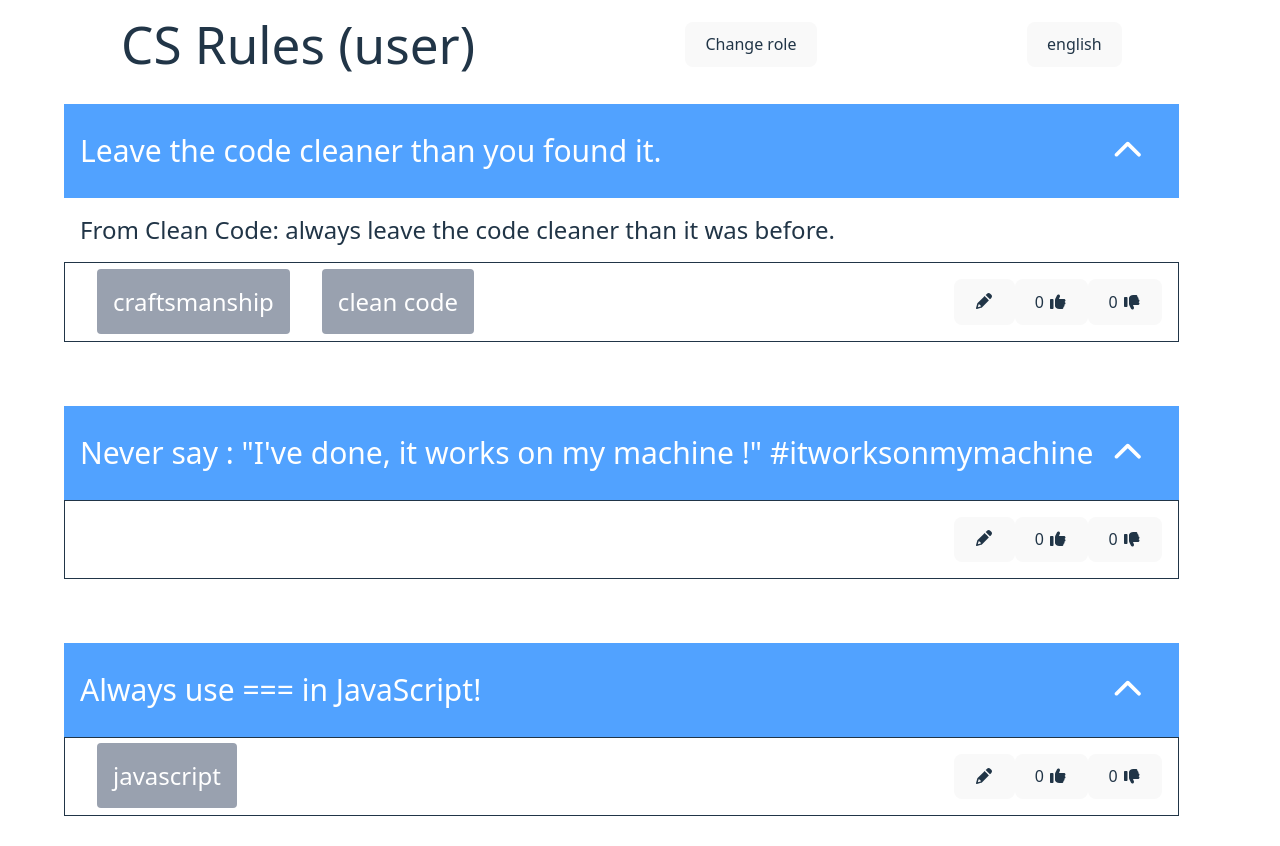
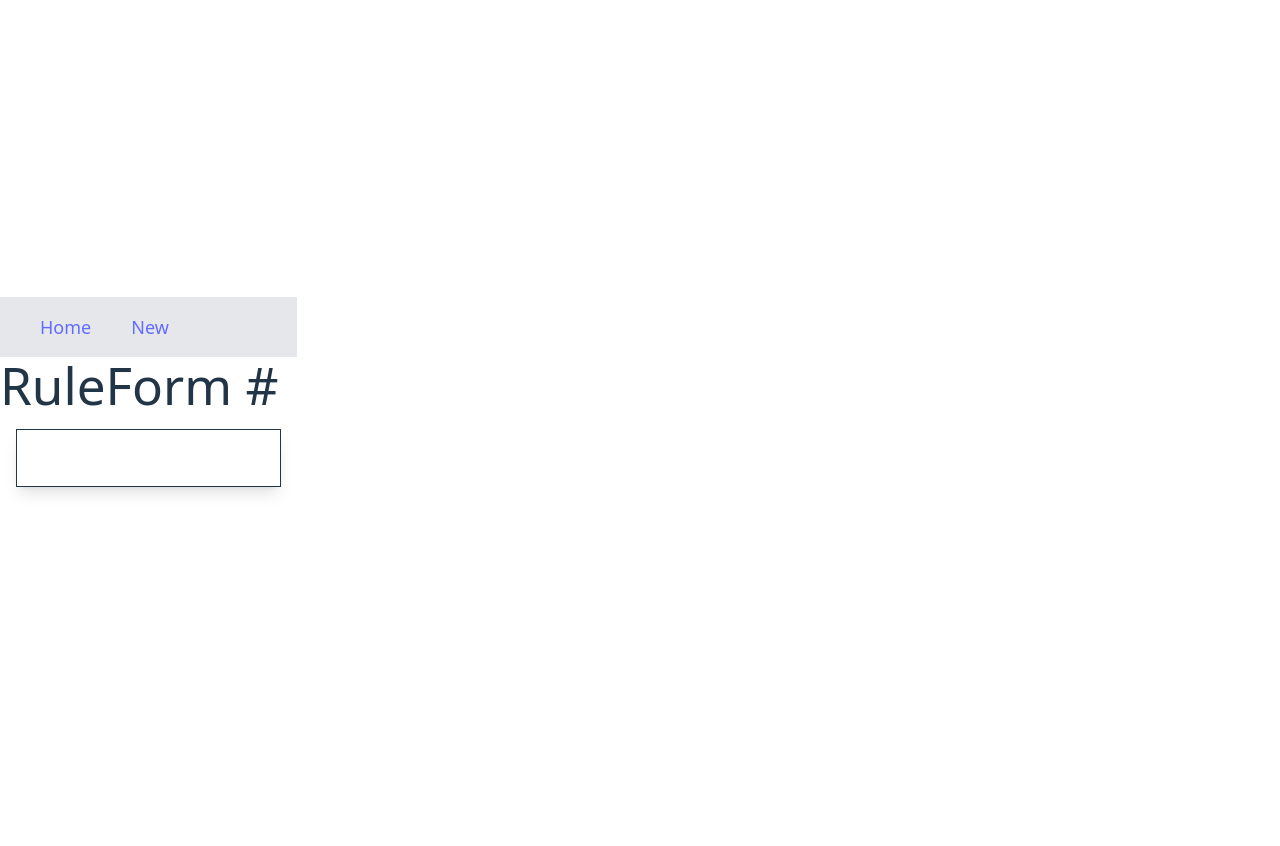
Before and after one commit to NaoufalElmeskini/react-training, a React (Vite) app: page /new in a window 1280 px wide. Shown: the top 846 px of the page. After the commit the page ends 800 px from the top, so only its background shows below. Built offline with nearby package versions, Linux system fonts and the light colour scheme.

Commit message:
lab5 : done

```diff
--- a/package.json
+++ b/package.json
@@ -15,6 +15,7 @@
     "@tailwindcss/vite": "^4.1.13",
     "react": "^19.1.1",
     "react-dom": "^19.1.1",
+    "react-router-dom": "^7.9.3",
     "tailwindcss": "^4.1.13"
   },
   "devDependencies": {
--- a/src/App.jsx
+++ b/src/App.jsx
@@ -1,13 +1,12 @@
 // NPM dependencies
 import {useEffect, useState} from "react";
-import {FontAwesomeIcon} from "@fortawesome/react-fontawesome";
-import {faSpinner} from "@fortawesome/free-solid-svg-icons";
 
 // Local dependencies
-import RuleList from "./RuleList";
-import Header from "./Header";
-import {RoleProvider} from "./RoleContext";
-import {LangProvider} from "./LangContext";
+import RuleList from "./pages/RuleList.jsx";
+import {RoleProvider} from "./services/RoleContext.jsx";
+import {BrowserRouter, Route, Routes} from "react-router-dom";
+import Layout from "./Layout.jsx";
+import RuleForm from "./pages/RuleForm.jsx";
 
 const delay = (ms) => (data) =>
     new Promise((resolve) => setTimeout(() => resolve(data), ms));
@@ -18,30 +17,27 @@ const delay = (ms) => (data) =>
  * the component props.
  */
 function App() {
-    const [rules, setRules] = useState(null);
+    const [rules, setRules] = useState([]);
 
     useEffect(() => {
         fetch("./data.json")
             .then((res) => res.json())
-            .then(delay(3000))
             .then((data) => setRules(data));
     }, []);
 
     return (
-        <LangProvider>
-            <RoleProvider>
-                <Header />
-                {rules ? (
-                    <RuleList rules={rules} />
-                ) : (
-                    <FontAwesomeIcon
-                        className="block m-auto text-6xl"
-                        icon={faSpinner}
-                        spin
-                    />
-                )}
-            </RoleProvider>
-        </LangProvider>
+        <RoleProvider>
+            <BrowserRouter>
+                <Routes>
+                    <Route path="" element={<Layout />}>
+                        <Route path="/new" element={<RuleForm />}/>
+                        <Route path="/edit/:id" element={<RuleForm />}/>
+                        <Route path="/" element={<RuleList rules={rules}/>}/>
+                    </Route>
+                </Routes>
+            </BrowserRouter>
+
+        </RoleProvider>
     );
 }
 
--- a/src/DisikeBtn.jsx
+++ /dev/null
@@ -1,19 +0,0 @@
-import {FontAwesomeIcon} from "@fortawesome/react-fontawesome";
-import {faThumbsDown} from "@fortawesome/free-solid-svg-icons";
-import {useState} from "react";
-
-
-const DislikeBtn = (props) => {
-    const [dislikeCount , setDislikeCount] = useState(props.count);
-
-
-    const dislikeClicker = () => {
-        setDislikeCount(dislikeCount+1);
-    }
-    return (
-        <button type="button" className="border p-4" title="+1" onClick={dislikeClicker}>
-            {dislikeCount} <FontAwesomeIcon icon={faThumbsDown} />
-        </button>
-    )
-}
-export default DislikeBtn;
--- /dev/null
+++ b/src/Layout.jsx
@@ -0,0 +1,11 @@
+import Menu from "./Menu.jsx";
+import {Outlet} from "react-router-dom";
+
+const Layout = () =>
+    <div>
+        {/*<Header/>*/}
+        <Menu/>
+        <Outlet/>
+    </div>
+
+export default Layout;
--- /dev/null
+++ b/src/Menu.jsx
@@ -0,0 +1,15 @@
+import {NavLink} from "react-router-dom";
+
+const Menu = () =>
+
+    <nav className="px-10 py-4 bg-gray-200">
+        <ul className="flex items-center space-x-10">
+            <li className="text-lg font-semibold hover:text-red-500 transition duration-200">
+                <NavLink to="/">Home</NavLink>
+            </li>
+            <li className="text-lg font-semibold hover:text-red-500 transition duration-200">
+                <NavLink to="/new">New</NavLink>
+            </li>
+        </ul>
+    </nav>
+export default Menu;
--- a/src/Header.jsx
+++ b/src/components/Header.jsx
@@ -1,6 +1,6 @@
 import {useContext} from "react";
-import {RoleContext} from "./RoleContext";
-import {LangContext} from "./LangContext";
+import {RoleContext} from "../services/RoleContext.jsx";
+import {LangContext} from "../services/LangContext.jsx";
 
 const Header = () => {
     const { role, setRole } = useContext(RoleContext);
--- a/src/Rule.jsx
+++ b/src/components/Rule.jsx
@@ -4,13 +4,16 @@ import {FontAwesomeIcon} from "@fortawesome/react-fontawesome";
 import {faChevronDown, faChevronUp, faPencil,} from "@fortawesome/free-solid-svg-icons";
 // import './Rule.css'; // Import the CSS file for styles
 // local dependencies
-import {DislikeBtn, LikeBtn} from "./LikeBtn";
+import {DislikeBtn, LikeBtn} from "./LikeBtn.jsx";
+import {useNavigate} from "react-router-dom";
 
 /**
  * Display a single rule.
  */
 function Rule({ rule, isStatusVisible }) {
     const [folded, setFolded] = useState(false);
+    const navigate = useNavigate();
+
 
     return (
         <section className="m-16 mt-4 cursor-pointer">
@@ -31,8 +34,7 @@ function Rule({ rule, isStatusVisible }) {
             <footer
                 className={`flex justify-between items-center p-4 border ${
                     folded ? "hidden" : ""
-                }`}
-            >
+                }`}>
                 <div>
                     {isStatusVisible && (
                         <span className="p-4 bg-gray-400 rounded text-white text-2xl mx-4">
@@ -53,6 +55,7 @@ function Rule({ rule, isStatusVisible }) {
                         type="button"
                         className="bg-blue-400 p-4 rounded text-2xl"
                         title="Update"
+                        onClick={() => navigate('/edit/' + rule.id)}
                     >
                         <FontAwesomeIcon icon={faPencil} />
                     </button>
--- /dev/null
+++ b/src/pages/RuleForm.jsx
@@ -0,0 +1,14 @@
+import {useParams} from "react-router-dom";
+
+const RuleForm = () => {
+    const params = useParams();
+
+    console.log('params.id: ' + params.id);
+    return (
+        <>
+            <h1>RuleForm #{params.id}</h1>
+            <input className="border m-4 p-4 shadow-lg"/>
+        </>
+    )
+}
+export default RuleForm;
--- a/src/RuleList.jsx
+++ b/src/pages/RuleList.jsx
@@ -2,8 +2,8 @@
 import {useContext} from "react";
 
 // local dependencies
-import {RoleContext} from "./RoleContext";
-import Rule from "./Rule";
+import {RoleContext} from "../services/RoleContext.jsx";
+import Rule from "../components/Rule.jsx";
 
 /**
  * Display list of rules.
```
Also changed, not shown: src/components/LikeBtn.jsx (renamed from src/LikeBtn.jsx), src/services/LangContext.jsx (renamed from src/LangContext.jsx), src/services/RoleContext.jsx (renamed from src/RoleContext.jsx), 1 other file (tests, documents, lock files or other folders).
